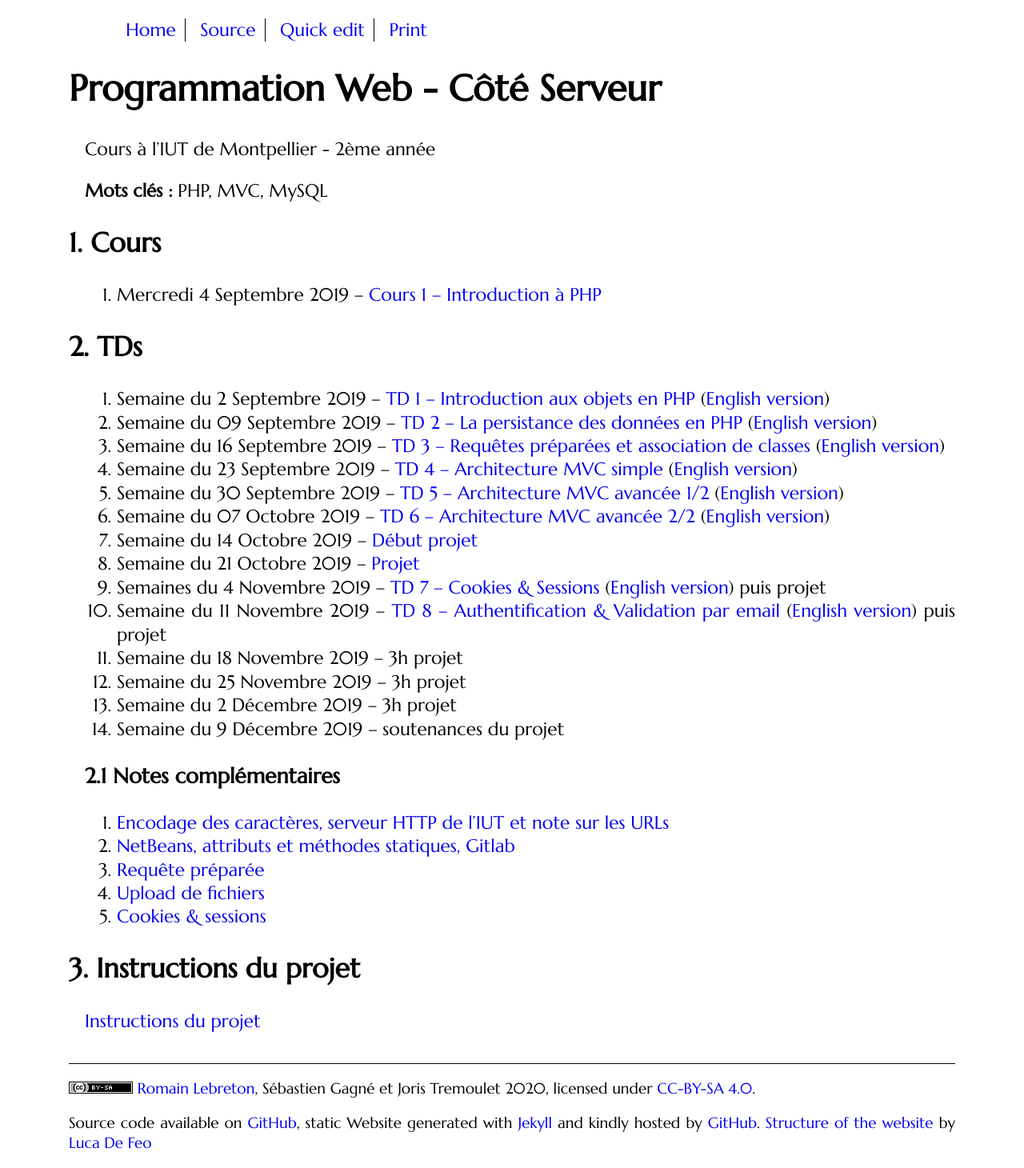
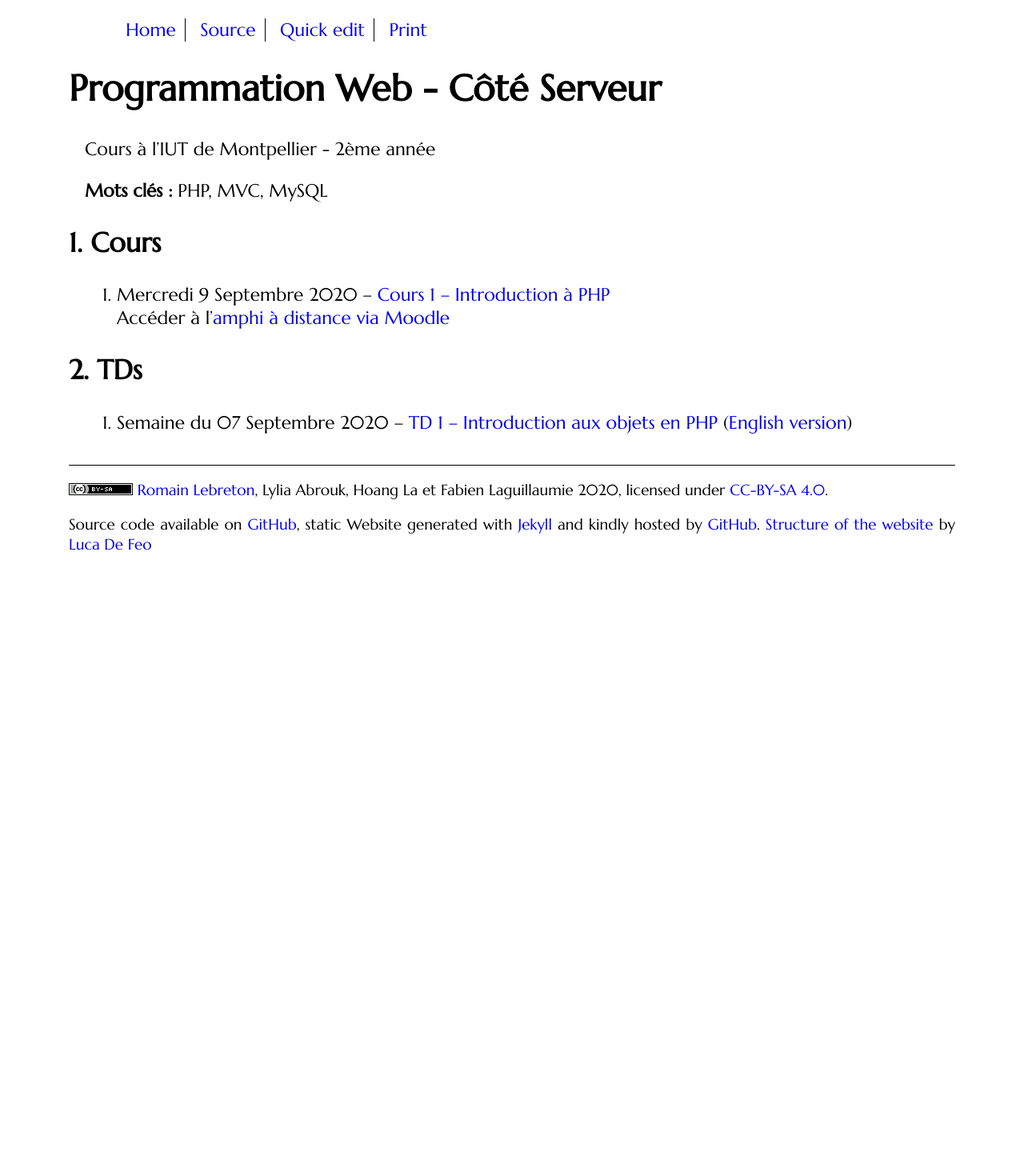
Before and after one commit to romainlebreton/R3.01-DeveloppementWeb, a Jekyll site: the page built from index.md, in a window 1280 px wide. Shown: the whole page at 80% size. Built offline with Jekyll 4.4.1, drawn with Linux system fonts in a browser that asks for light colours; some web fonts are replaced; after the commit the page ends 900 px from its top, so only the background shows below that.

Commit message:
Calendrier 20-21

````diff
--- a/_layouts/main.html
+++ b/_layouts/main.html
@@ -51,7 +51,7 @@
 		href="https://creativecommons.org/licenses/by-sa/4.0/">
 	      <img alt="Creative Commons Licence" style="border-width:0"
 		   src="{{ site.baseurl }}/assets/80x15.png"/></a>
-	    <a href="https://github.com/romainlebreton">Romain Lebreton</a>, Sébastien Gagné et Joris Tremoulet
+	    <a href="https://github.com/romainlebreton">Romain Lebreton</a>, Lylia Abrouk, Hoang La et Fabien Laguillaumie
 	    {{ site.time | date:"%Y" }}, licensed
 	    under <a rel="license" class="print-link"
 		     href="https://creativecommons.org/licenses/by-sa/4.0/">CC-BY-SA
--- a/_layouts/slideshow.html
+++ b/_layouts/slideshow.html
@@ -11,7 +11,7 @@ plugins: ['highlight', 'slideshow']
 
       <div id="slides-license" style="display: none">
 	<p></p>
-          <p><a href="https://github.com/romainlebreton">Romain Lebreton</a>, Sébastien Gagné et Joris Tremoulet
+          <p><a href="https://github.com/romainlebreton">Romain Lebreton</a>, Lylia Abrouk, Hoang La et Fabien Laguillaumie
 	  {{ site.time | date:"%Y" }},<br/> Distribué avec une licence
 	  <a rel="license"
 	     href="https://creativecommons.org/licenses/by-sa/4.0/">CC-BY-SA
--- a/classes/class1.md
+++ b/classes/class1.md
@@ -16,7 +16,7 @@ Voir quand intégrer la séance Git
 
 * Apprendre à faire des pages dynamiques avec PHP et MySQL
 * Organiser son code avec l'architecture MVC
-* Introduction au gestionnaire de version Git & au gestionnaire GitLab
+<!-- * Introduction au gestionnaire de version Git & au gestionnaire GitLab -->
 
 **Cours et TP en ligne :**
 
@@ -34,28 +34,28 @@ Voir quand intégrer la séance Git
 
 ## Emploi du temps prévisionnel
 
-* 4 Septembre -- Cours Introductif
+* 09 Septembre -- Cours Introductif
 
 **1er bloc de TPs -- Bases de PHP :**
 
-* 2  Septembre 2018 – TP 1 – Introduction aux objets en PHP
-* 09 Septembre 2018 – TP 2 – La persistance des données en PHP
-* 16 Septembre 2018 – TP 3 – Requêtes préparées et association de classes
-* 23 Septembre 2018 – TP 4 – Architecture MVC simple
-* 30 Septembre   2018 – TP 5 – Architecture MVC avancée 1/2
-* 7 Octobre   2018 – TP 6 – Architecture MVC avancée 2/2
-* 14 Octobre   2018 – **Début projet**
+* 07  Septembre 2018 – TP 1 – Introduction aux objets en PHP
+* 14 Septembre 2018 – TP 2 – La persistance des données en PHP
+* 21 Septembre 2018 – TP 3 – Requêtes préparées et association de classes
+* 28 Septembre 2018 – TP 4 – Architecture MVC simple
+* 05 Octobre   2018 – TP 5 – Architecture MVC avancée 1/2
+* 12 Octobre   2018 – TP 6 – Architecture MVC avancée 2/2
+* 19 Octobre   2018 – **Début projet**
 
 **2ème bloc de TPs -- Mise en application sur le projet + TPs complémentaires :**
 
-* 21 Octobre   2018 - 3h projet
-* 28 Octobre   2018 - **Congé IUT**
-* 4  Novembre  2018 - TP 7 – Cookies & Sessions + 1h projet
-* 11 Novembre  2018 – TP 8 – Authentification & Validation par email + 1h projet
-* 18 Novembre  2018 – 3h projet
-* 25 Novembre  2018 - 3h projet
-* 2  Décembre  2018 - 3h projet
-* 09 Décembre  2018 - **soutenances du projet**
+* 26 Octobre   2018 - **Congé IUT**
+* 02 Novembre   2018 - 3h projet
+* 09 Novembre  2018 - TP 7 – Cookies & Sessions + 1h projet
+* 16 Novembre  2018 – TP 8 – Authentification & Validation par email + 1h projet
+* 23 Novembre  2018 – 3h projet
+* 30 Novembre  2018 - 3h projet
+* 07  Décembre  2018 - 3h projet
+* 14 Décembre  2018 - **soutenances du projet et examen**
 
 <!-- Peut-être cours un peu plus long que 1h -->
 
@@ -130,7 +130,8 @@ Accept-Ranges: bytes
 Content-Length: 5781
 Content-Type: text/html
 
-<html><head><meta charset="utf-8" />... (contenu de index.html)
+<html><head><meta charset="utf-8" />...</head>
+<body>...</body></html>(contenu de index.html)
 ```
 
 <!-- Parler de réponse et découpage en en-tête et corps de la réponse -->
--- a/index.md
+++ b/index.md
@@ -10,40 +10,42 @@ Cours à l'IUT de Montpellier - 2ème année
 
 ## Cours
 
-1. Mercredi 4 Septembre 2019 -- [Cours 1 -- Introduction à PHP](classes/class1.html)
+1. Mercredi 9 Septembre 2020 -- [Cours 1 -- Introduction à PHP](classes/class1.html)
+   Accéder à l'[amphi à distance via Moodle](https://moodle.umontpellier.fr/mod/bigbluebuttonbn/view.php?id=291203)
+   <!-- et à son enregistrement -->
 
 ## TDs
 
-1. Semaine du 2 Septembre 2019 -- [TD 1 -- Introduction aux objets en PHP](tutorials/tutorial1.html) ([English version](tutorials/tutorial1-en.html))
-1. Semaine du 09 Septembre 2019 -- [TD 2 -- La persistance des données en PHP](tutorials/tutorial2.html) ([English version](tutorials/tutorial2-en.html))
-1. Semaine du 16 Septembre 2019 -- [TD 3 -- Requêtes préparées et association de classes](tutorials/tutorial3.html) ([English version](tutorials/tutorial3-en.html))
-1. Semaine du 23 Septembre 2019 --  [TD 4 -- Architecture MVC simple](tutorials/tutorial4.html) ([English version](tutorials/tutorial4-en.html))
-1. Semaine du 30 Septembre 2019 -- [TD 5 -- Architecture MVC avancée 1/2](tutorials/tutorial5.html) ([English version](tutorials/tutorial5-en.html))
-1. Semaine du 07 Octobre 2019 --  [TD 6 -- Architecture MVC avancée 2/2](tutorials/tutorial6.html) ([English version](tutorials/tutorial6-en.html))
-1. Semaine du 14 Octobre 2019 --  [Début projet](projet.html)
-1. Semaine du 21 Octobre 2019 -- [Projet](projet.html)
-1. Semaines du 4 Novembre 2019 --
-   [TD 7 -- Cookies & Sessions](tutorials/tutorial7.html) ([English version](tutorials/tutorial7-en.html)) puis projet
-1. Semaine du 11 Novembre 2019 --
-   [TD 8 -- Authentification & Validation par email](tutorials/tutorial8.html) ([English version](tutorials/tutorial8-en.html))
-   puis projet
-1. Semaine du 18 Novembre 2019 -- 3h projet
-1. Semaine du 25 Novembre 2019 -- 3h projet
-1. Semaine du 2 Décembre 2019 -- 3h projet
-1. Semaine du 9 Décembre 2019 -- soutenances du projet
+1. Semaine du 07 Septembre 2020 -- [TD 1 -- Introduction aux objets en PHP](tutorials/tutorial1.html) ([English version](tutorials/tutorial1-en.html))
+<!-- 1. Semaine du 14 Septembre 2020 -- [TD 2 -- La persistance des données en PHP](tutorials/tutorial2.html) ([English version](tutorials/tutorial2-en.html)) -->
+<!-- 1. Semaine du 21 Septembre 2020 -- [TD 3 -- Requêtes préparées et association de classes](tutorials/tutorial3.html) ([English version](tutorials/tutorial3-en.html)) -->
+<!-- 1. Semaine du 28 Septembre 2020 --  [TD 4 -- Architecture MVC simple](tutorials/tutorial4.html) ([English version](tutorials/tutorial4-en.html)) -->
+<!-- 1. Semaine du 05 Octobre 2020 -- [TD 5 -- Architecture MVC avancée 1/2](tutorials/tutorial5.html) ([English version](tutorials/tutorial5-en.html)) -->
+<!-- 1. Semaine du 12 Octobre 2020 --  [TD 6 -- Architecture MVC avancée 2/2](tutorials/tutorial6.html) ([English version](tutorials/tutorial6-en.html)) -->
+<!-- 1. Semaine du 19 Octobre 2020 --  [Début projet](projet.html) -->
+<!-- 1. Semaine du 02 Novembre 2020 -- [Projet](projet.html) -->
+<!-- 1. Semaines du 09 Novembre 2020 -- -->
+<!--    [TD 7 -- Cookies & Sessions](tutorials/tutorial7.html) ([English version](tutorials/tutorial7-en.html)) puis projet -->
+<!-- 1. Semaine du 16 Novembre 2020 -- -->
+<!--    [TD 8 -- Authentification & Validation par email](tutorials/tutorial8.html) ([English version](tutorials/tutorial8-en.html)) -->
+<!--    puis projet -->
+<!-- 1. Semaine du 23 Novembre 2020 -- 3h projet -->
+<!-- 1. Semaine du 30 Novembre 2020 -- 3h projet -->
+<!-- 1. Semaine du 07 Décembre 2020 -- 3h projet -->
+<!-- 1. Semaine du 14 Décembre 2020 -- soutenances du projet et examen-->
 
-### Notes complémentaires
+<!-- ### Notes complémentaires -->
 
-1. [Encodage des caractères, serveur HTTP de l'IUT et note sur les URLs]({{site.baseurl}}/assets/tut1-complement.html)
-2. [NetBeans, attributs et méthodes statiques, Gitlab]({{site.baseurl}}/assets/tut2-complement.html)
-3. [Requête préparée]({{site.baseurl}}/assets/tut3-complement.html)
-4. [Upload de fichiers]({{site.baseurl}}/assets/tut4-complement.html)
-5. [Cookies & sessions]({{site.baseurl}}/assets/tut7-complement.html)
+<!-- 1. [Encodage des caractères, serveur HTTP de l'IUT et note sur les URLs]({{site.baseurl}}/assets/tut1-complement.html) -->
+<!-- 2. [NetBeans, attributs et méthodes statiques, Gitlab]({{site.baseurl}}/assets/tut2-complement.html) -->
+<!-- 3. [Requête préparée]({{site.baseurl}}/assets/tut3-complement.html) -->
+<!-- 4. [Upload de fichiers]({{site.baseurl}}/assets/tut4-complement.html) -->
+<!-- 5. [Cookies & sessions]({{site.baseurl}}/assets/tut7-complement.html) -->
 
 
-## Instructions du projet
+<!-- ## Instructions du projet -->
 
-[Instructions du projet](projet.html)
+<!-- [Instructions du projet](projet.html) -->
 
 
 <!-- ## Chat -->
````
